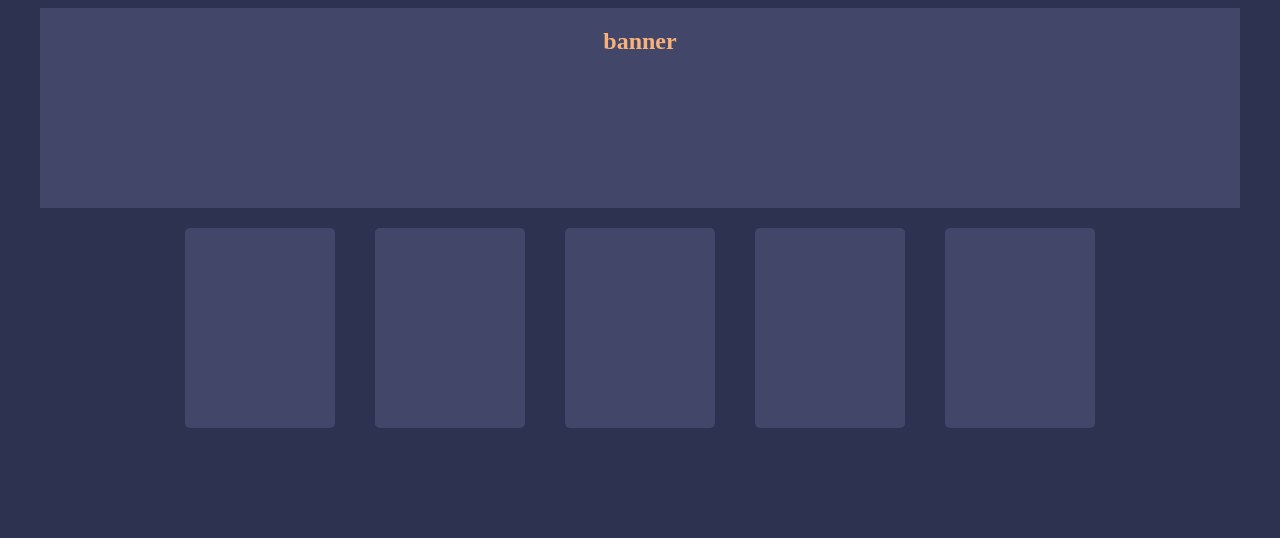
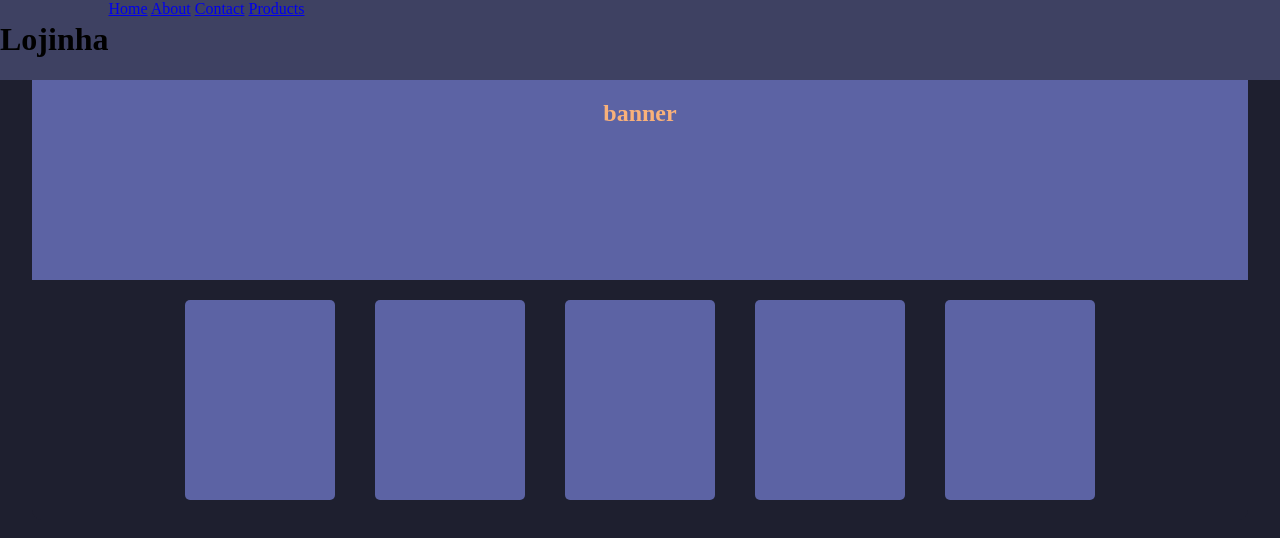
Before and after one commit to walterpotma/Lojinha, a plain HTML site: page index.html in a window 1280 px wide. Drawn offline with Linux system fonts and the light colour scheme.

Commit message:
css cores

```diff
--- a/css/components.css
+++ b/css/components.css
@@ -1,5 +1,7 @@
+@import url("./global.css");
+
 header {
     width: 100%;
     display: flex;
-    justify-content: space-between;
+    background-color: var(--secundaria-color); ;
 }
--- a/css/global.css
+++ b/css/global.css
@@ -1,16 +1,28 @@
+
 html{
     scroll-behavior: smooth;
+    margin: 0;
+}
+:root{
+    --fundo-color: #1E1F2F;       /* fundo principal, mais escuro */
+    --container-color: #2C2F4A;   /* contêineres e seções */
+    --secundaria-color: #3E4162;   /* banners ou destaques */
+    --card-color: #5C63A4;         /* cards de produtos */
+    --text-color: #FFB86C;         /* textos principais */
+    --text-secundaria: #E0E0E0;    /* textos de contraste, links, etc */
+    --hover-color: #7D84C8;        /* efeito hover para botões/cards */
 }
 
+
 body{
-    background-color: #2d3250;
-
+    background-color: var(--fundo-color);
+    margin: 0;
 }
 
 .container{
     margin: auto;
     width: 95%;
-    background-color: #2d3250;
+    background-color: var(--fundo-color);
     border-radius: 10px;
 
 }
--- a/css/index.css
+++ b/css/index.css
@@ -1,8 +1,4 @@
-:root{
-    --fundo-color:#2d3250;
-    --container-color:#2d3250;
-    --card-color:#424769;
-}
+@import url("./global.css");
 .banner{
     display: flex;
     flex-wrap: nowrap;
--- a/index.html
+++ b/index.html
@@ -6,9 +6,13 @@
     <link rel="stylesheet" href="css/global.css" />
     <link rel="stylesheet" href="css/index.css" />
     <script src="js/global.js"></script>
+    <script src="js/controller.js"></script>
     <title>Lojinha</title>
   </head>
   <body>
+    <div id="header-component">
+
+    </div>
     <section class="container">
       <div class="banner">
         <h1>banner</h1>
```
